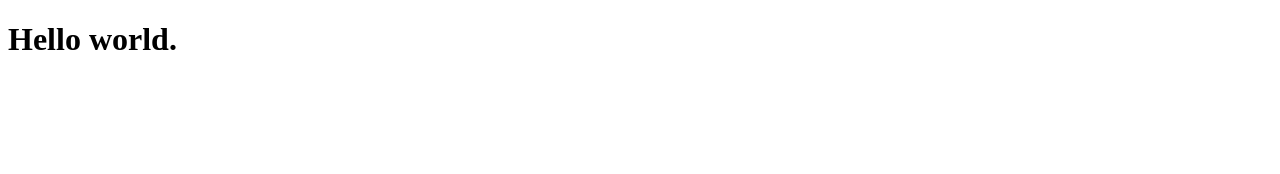
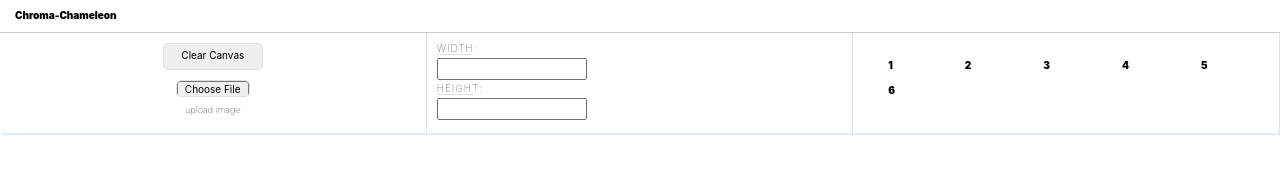
Before and after one commit to seancswanson/chroma-chameleon, a website: page index.html in a window 1280 px wide. Drawn offline with Linux system fonts and the light colour scheme.

Commit message:
Formatted Nav Bar, Settings, Styled inputs, fonts and buttons

```diff
--- a/css/style.css
+++ b/css/style.css
@@ -0,0 +1,144 @@
+/* Universal */
+
+html {
+    /* border-box box model allows us to add padding and border to our elements without increasing their size */
+    box-sizing: border-box;
+    /* A system font stack so things load nice and quick! */
+    font-family: -apple-system, BlinkMacSystemFont, "Segoe UI", Roboto, Helvetica,
+      Arial, sans-serif, "Apple Color Emoji", "Segoe UI Emoji", "Segoe UI Symbol";
+    font-weight: 900;
+    font-size: 10px;
+    color: black;
+    text-shadow: 1px 1px 0 rgba(0, 0, 0, 0.07);
+  }
+
+*,
+*:before,
+*:after {
+box-sizing: inherit;
+}
+
+a {
+    color: inherit;
+    text-decoration: none;
+    cursor: pointer;
+}
+
+  /* Nav */
+
+nav {
+    margin: 0;
+}
+
+.navbar {
+    width: 100%;
+    border-bottom: 1px solid rgba(0,0,0,.2);
+}
+
+.brand {
+    padding-left: 15px;
+}
+
+/* Settings */
+
+.div--container__settings {
+    display: grid;
+    grid-template-columns: 1fr 1fr 1fr;
+    grid-template-rows: auto;
+    width: 100vw;
+    border-bottom: 1px solid rgba(104, 194, 236, 0.315);
+    box-shadow: 2px 1px 2px rgba(0,0,0,.1);
+}
+
+.div--container__settings div {
+    display: grid;
+    border-right: 1px solid rgba(0, 0, 0, 0.1);
+}
+
+.div--clear {
+    padding: 10px 10px 0 10px;
+}
+
+#p--settings__import {
+    margin: 0 auto;
+    position: relative;
+    top: -9px;
+    font-weight: 100;
+    font-size: 9px;
+}
+
+#input--settings__clear {
+    width: 100px;
+    min-width: 79px;
+    padding: 3px;
+    border: 1px solid rgb(225, 224, 224);
+    border-radius: 5px;
+    margin: 0 auto;
+    transition: all .2s;
+
+}
+
+#input--settings__upload {
+    max-width: 74px;
+    min-width: 74px;
+    max-height: 5px;
+    padding-bottom: 15px;
+    overflow: hidden;
+    margin: 10px auto;
+    transition: all .2s;
+    border-radius: 5px;
+    border: 1px solid rgb(225, 224, 224);
+
+}
+
+.div--settings__dimensions {
+    padding: 10px;
+
+}
+
+.div--settings__dimensions  label{
+    font-weight: 100;
+    letter-spacing: 1px;
+    width: 36px;
+    border-bottom: 1px solid rgba(0, 0, 0, 0.117);
+    margin: 0 0 3px 0;
+    text-transform: uppercase;
+}
+
+.div--settings__dimensions input{
+    margin: 0 0 3px 0;
+    font-weight: 400;
+    letter-spacing: 2px;
+    width: 150px;
+    padding: 3px 3px 3px 6px;
+}
+
+#ul--settings_tools {
+    list-style: none;
+    padding: 0 !important;
+    margin: 20px auto 0 auto;
+}
+
+#ul--settings_tools li {
+    display: inline-block;
+    cursor: pointer;
+    padding: 5px 30px;
+    margin: 0 3px;
+    border: 2px solid rgba(0,0,0,0);
+    transition: all .2s;
+}
+
+#ul--settings_tools li:hover {
+    display: inline-block;
+    border: 2px solid black;
+}
+
+#input--settings__clear:hover {
+    border: 1px solid black;
+
+}
+
+#input--settings__upload:hover {
+   border: 1px solid black;
+
+}
--- a/index.html
+++ b/index.html
@@ -5,11 +5,57 @@
     <meta charset="UTF-8">
     <meta name="viewport" content="width=device-width, initial-scale=1.0">
     <meta http-equiv="X-UA-Compatible" content="ie=edge">
+    <link rel="stylesheet" type="text/css" href="./css/normalize.css">
+    <link rel="stylesheet" type="text/css" href="./css/style.css">
     <title>chroma-chameleon</title>
 </head>
 
 <body>
-    <h1>Hello world.</h1>
+    <nav>
+        <div class="navbar">
+            <div class="brand">
+                <a href="#">
+                    <p>Chroma-Chameleon</p>
+                </a>
+            </div>
+        </div>
+    </nav>
+    <section id="settings">
+        <div class="div--container__settings">
+            <div class="div--clear">
+                <input id="input--settings__clear" type="button" value="Clear Canvas" />
+                <input id="input--settings__upload" type="file" />
+                <p id="p--settings__import">upload image</p>
+            </div>
+            <div class="div--settings__dimensions">
+                <label for="width">Width:</label>
+                <input type="text" />
+                <label for="height">Height:</label>
+                <input type="text" />
+            </div>
+            <div class="div--settings__tools">
+                <ul id="ul--settings_tools">
+                    <li>
+                        <a>1</a>
+                    </li>
+                    <li>
+                        <a>2</a>
+                    </li>
+                    <li>
+                        <a>3</a>
+                    </li>
+                    <li>
+                        <a>4</a>
+                    </li>
+                    <li>
+                        <a>5</a>
+                    </li>
+                    <li>
+                        <a>6</a>
+                    </li>
+                </ul>
+            </div>
+    </section>
 </body>
 
 </html>
```
Also changed, not shown: package.json (added, +18 -0 lines), css/normalize.css (added), 2 other files.
